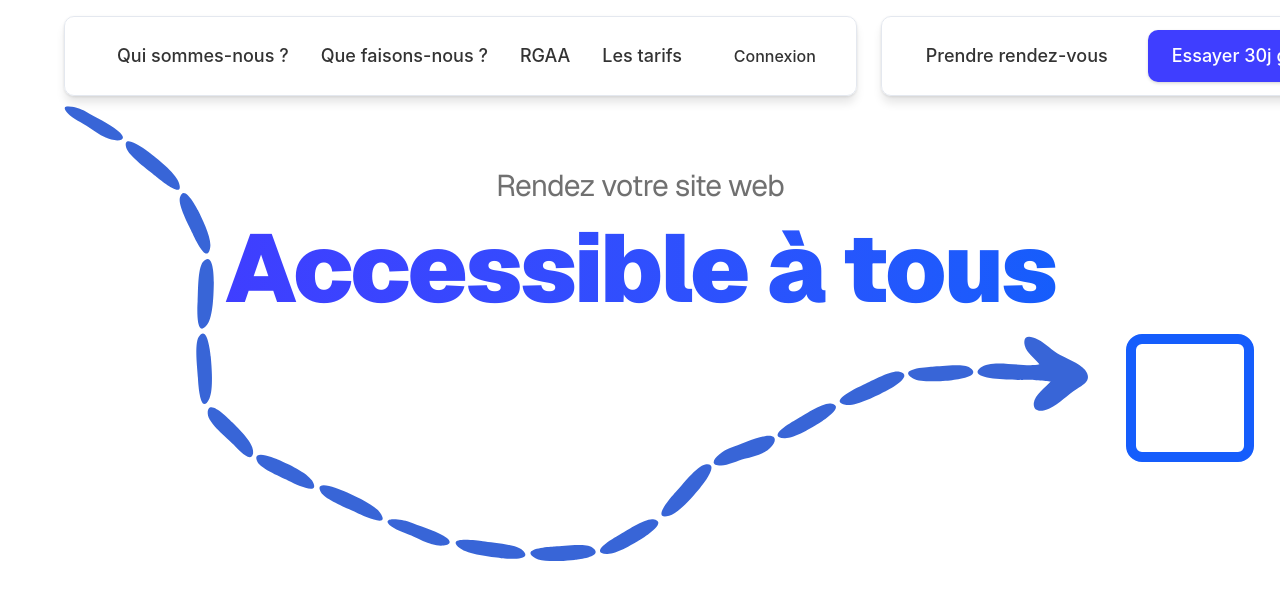
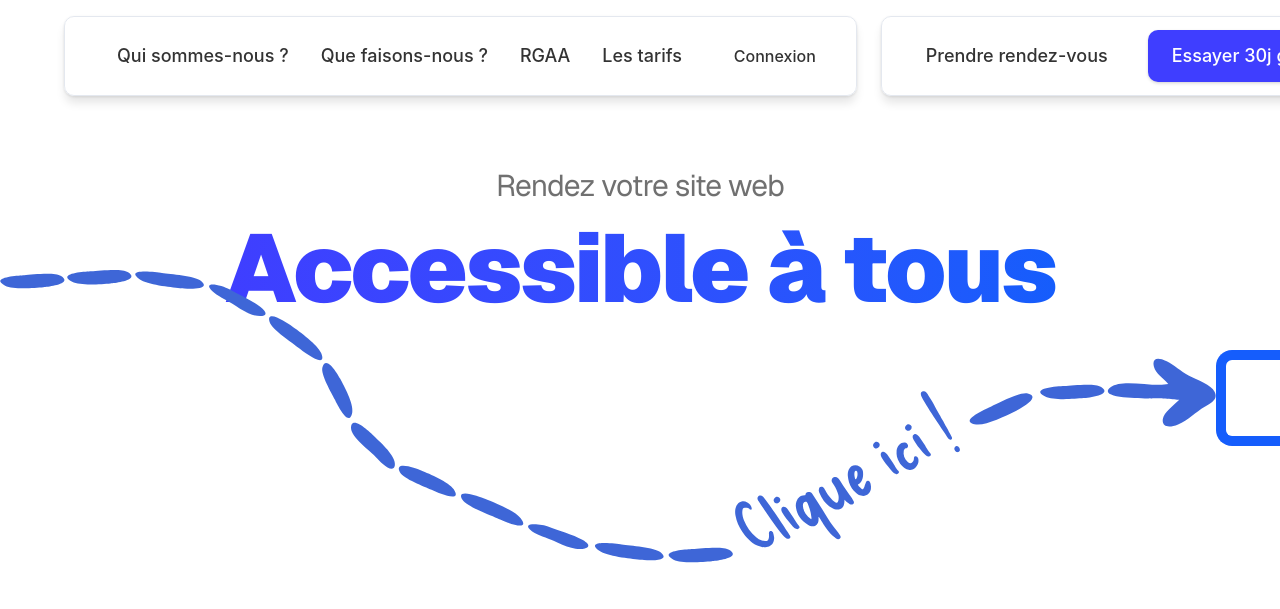
Before and after one commit to rgeron/uniweb-fr-copy, a Next.js app: page / in a window 1280 px wide. Shown: the top 609 px of the page. Built offline with nearby package versions, Linux system fonts and the light colour scheme.

Commit message:
arrow de nico et changements

```diff
--- a/src/components/sections/hero-arrow.tsx
+++ b/src/components/sections/hero-arrow.tsx
@@ -33,31 +33,37 @@ export function HeroArrow() {
       </div>
 
       <div className="absolute w-full h-full top-0 left-0 pointer-events-none z-20">
-        <div className="relative w-full h-full">
+        <div className="relative w-full h-full overflow-visible">
           <Image
-            src="/svg/main-arrow.svg"
+            src="/svg/arrow.svg"
             alt="Flèche décorative"
-            width={1372}
+            width={1920}
             height={610}
             className="absolute transition-opacity duration-200 ease-out [filter:invert(34%)_sepia(90%)_saturate(2000%)_hue-rotate(210deg)_brightness(84%)_contrast(101%)]
               sm:max-w-none opacity-70 md:opacity-80
 
-              sm:w-[90%] md:w-[90%] lg:w-[80%]
+              w-[95%] sm:w-[93%] md:w-[95%] lg:w-[95%]
 
-              sm:transform sm:translate-x-1/4 sm:right-[30%] sm:top-[120%] sm:-translate-y-1/2
-              lg:right-[15%] lg:top-[80%] lg:translate-x-0 lg:-translate-y-1/2
-
-              w-[90%] -right-[20%] top-[110%] -translate-x-1/3 -translate-y-1/3"
-            style={{ opacity: opacity }}
+              left-0 sm:left-0 md:left-0 lg:left-0
+              top-[70%] sm:top-[90%] lg:top-[55%]
+              transform-none sm:transform-none lg:transform-none"
+            style={{
+              opacity: opacity,
+              objectFit: "cover",
+              objectPosition: "left center",
+            }}
             priority
           />
 
           <div
-            className="absolute border-6 md:border-8 lg:border-10 rounded-2xl border-blue-600 bg-transparent w-20 h-20 md:w-28 md:h-28 lg:w-32 lg:h-32 transition-opacity duration-200 ease-out
-              sm:right-[5%] sm:top-[120%]
-              lg:right-[2%] lg:top-[80%]
-              right-[-5%] top-[110%]"
-            style={{ opacity: opacity }}
+            className="absolute border-l-6 border-t-6 border-b-6 md:border-l-8 md:border-t-8 md:border-b-8 lg:border-l-10 lg:border-t-10 lg:border-b-10 rounded-l-2xl border-blue-600 bg-transparent w-10 h-14 md:w-14 md:h-20 lg:w-16 lg:h-24 transition-opacity duration-200 ease-out
+              right-0 sm:right-0 lg:right-0
+              top-[105%] sm:top-[143%] lg:top-[105%]
+              translate-y-[-50%] sm:translate-y-[-50%] lg:translate-y-[-50%]"
+            style={{
+              opacity: opacity,
+              borderRight: "none",
+            }}
             aria-hidden="true"
           />
         </div>
```
Also changed, not shown: public/svg/arrow.svg (added).
